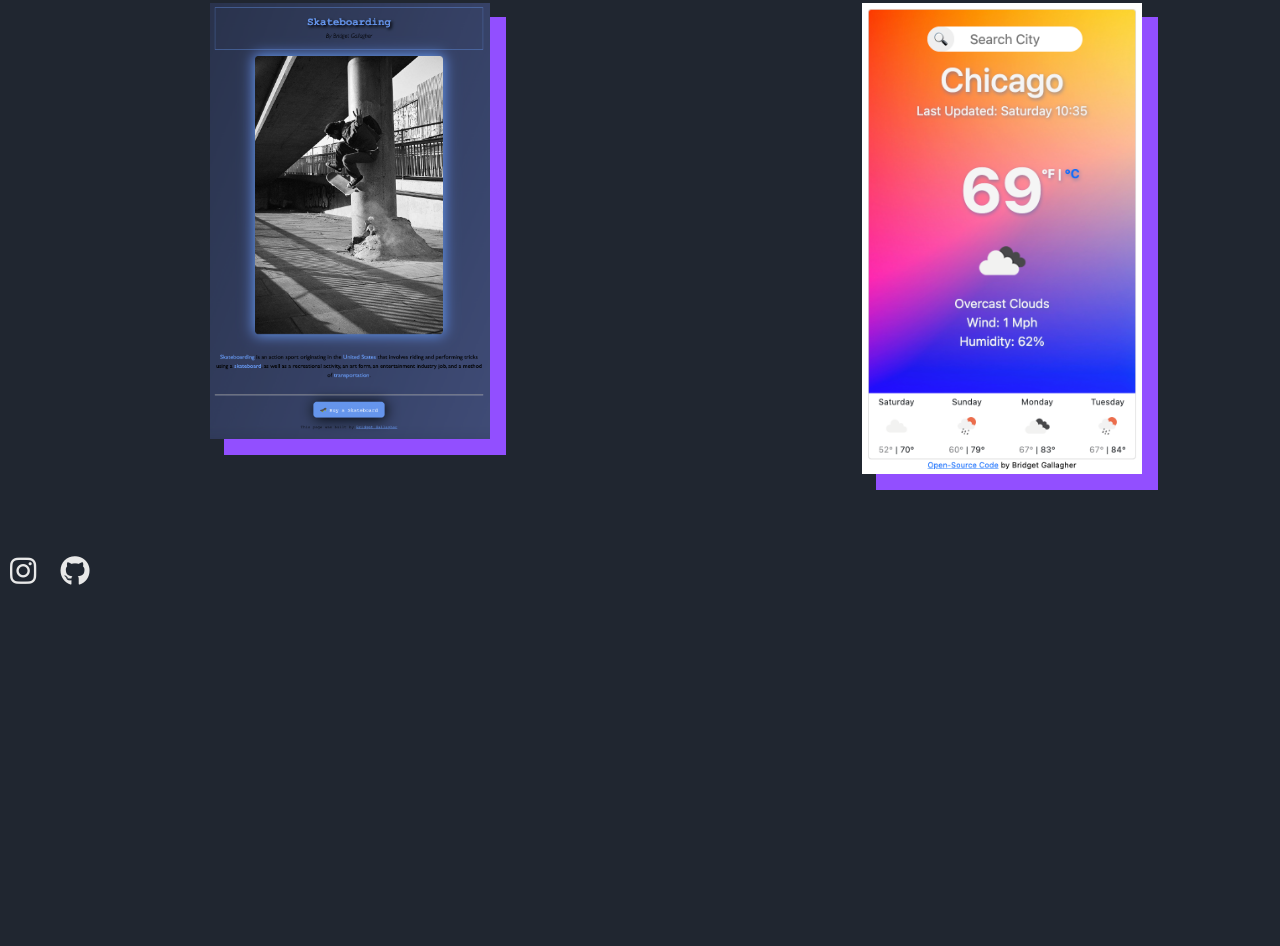
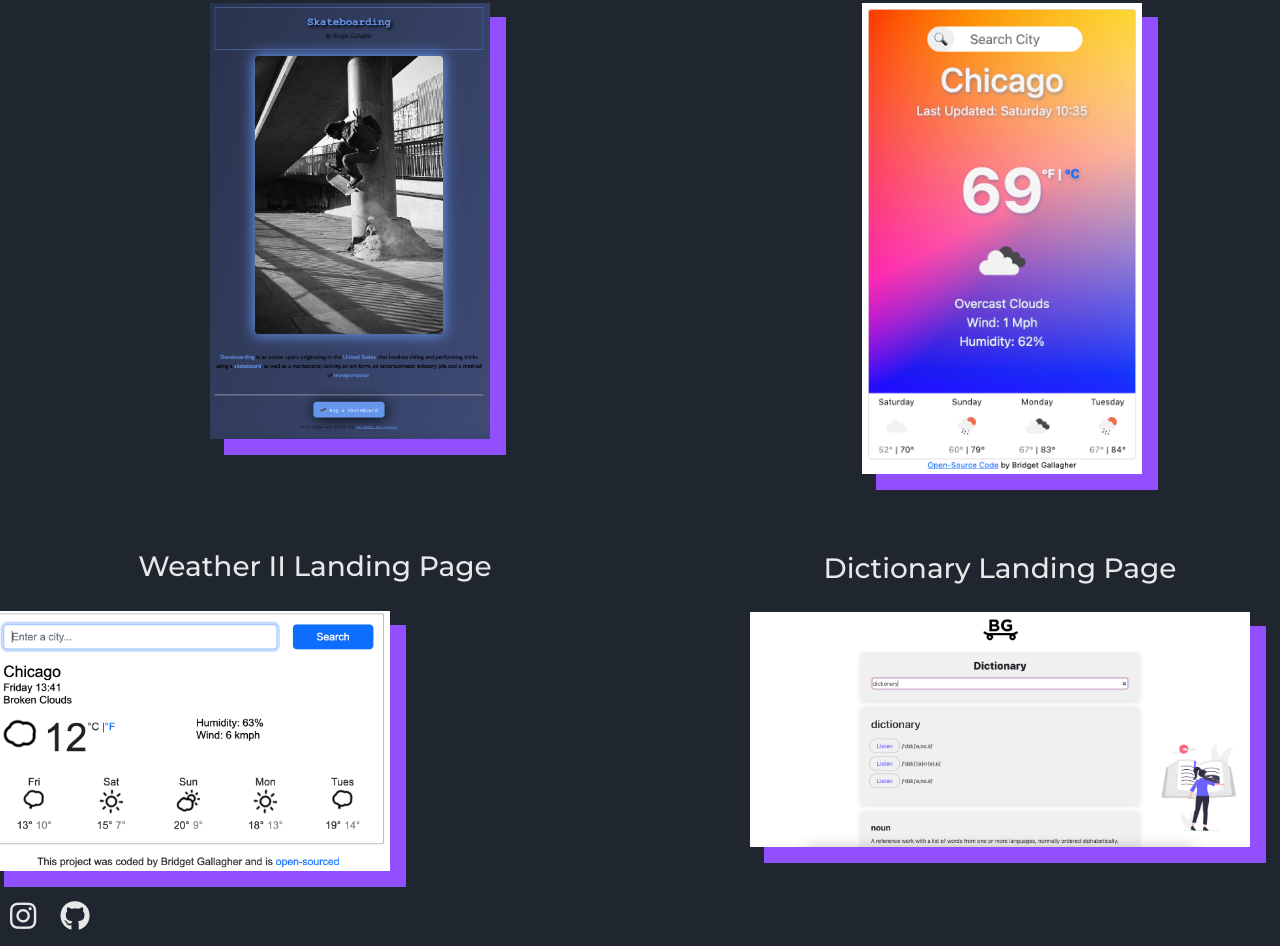
Before and after one commit to bridgetgall/Portfolio-Project, a plain HTML site: page work.html in a window 1280 px wide. Shown: the part 357-1303 px from the top of the page. Before the commit the page ends 958 px from the top, so only its background shows below. Drawn offline with nearby package versions, Linux system fonts and the light colour scheme.

Commit message:
Updated Work Page with new projects

```diff
--- a/styles/style.css
+++ b/styles/style.css
@@ -34,14 +34,14 @@ body {
   color: var(--seconary-color);
 }
 .hero {
-  margin-top: 260px;
+  margin-top: 210px;
   margin-left: 100px;
 }
 
 .headshot {
   max-width: 320px;
   margin-left: 750px;
-  margin-top: -280px;
+  margin-top: -300px;
   background-color: var(--text-color);
   box-shadow: 15px 15px 0px 1px var(--seconary-color);
 }
@@ -63,16 +63,7 @@ body {
   margin-bottom: 10px;
   box-shadow: 15px 15px 0px 1px var(--seconary-color);
 }
-.weather-description {
-  font-family: var(--main-font);
-  margin-top: -30px;
-  width: 350px;
-}
-.skate-description {
-  font-family: var(--main-font);
-  margin-left: 310px;
-  margin-top: -25px;
-}
+
 .skate-app {
   max-width: 300px;
 
@@ -108,13 +99,24 @@ h2 {
   box-shadow: 15px 15px 0px 1px var(--seconary-color);
   max-width: 280px;
   margin: 300px 300px;
-  margin-bottom: 50px;
 }
 .weather-image {
   box-shadow: 15px 15px 0px 1px var(--seconary-color);
   max-width: 280px;
   margin: 300px 100px;
-  margin-bottom: 50px;
+}
+
+.weather-two-image {
+  box-shadow: 15px 15px 0px 1px var(--seconary-color);
+  max-width: 400px;
+  margin: 20px 0px 30px 230px;
+}
+
+.dictionary-image {
+  box-shadow: 15px 15px 0px 1px var(--seconary-color);
+  max-width: 500px;
+  margin: -115px 0px 30px 0px;
+  margin-left: 750px;
 }
 
 .work-title {
@@ -135,6 +137,17 @@ h2 {
   margin-left: 185px;
   font-size: 28px;
 }
+.dictionary-header {
+  color: var(--text-color);
+  font-family: var(--main-font);
+  min-width: 500px;
+  text-align: center;
+  margin-top: -365px;
+  margin-left: 750px;
+  margin-bottom: 141px;
+  font-size: 28px;
+}
+
 .weather-header {
   color: var(--text-color);
   font-family: var(--main-font);
@@ -142,6 +155,14 @@ h2 {
   margin-top: 300px;
   margin-bottom: -270px;
   margin-left: -210px;
+  font-size: 28px;
+}
+.weather-two-header {
+  color: var(--text-color);
+  font-family: var(--main-font);
+  text-align: center;
+  margin-top: -240px;
+  margin-left: 135px;
   font-size: 28px;
 }
 .hover11 figure img {
@@ -230,7 +251,9 @@ h2 {
 li.active a {
   font-weight: bolder;
 }
-
+footer .social {
+  margin-top: 150px;
+}
 footer .social a {
   color: var(--text-color);
   font-size: 30px;
@@ -324,6 +347,12 @@ footer .footer-text {
   .skate-header {
     margin-left: -10px;
   }
+  .weather-two-header {
+    margin-left: -10px;
+  }
+  .weather-two-image {
+    margin-left: -10px;
+  }
   .weather-header {
     margin-left: -10px;
   }
--- a/work.html
+++ b/work.html
@@ -99,6 +99,34 @@
         </div>
       </div>
     </div>
+    <div class="col-md-6">
+        <h1 class="weather-two-header">Weather II Landing Page</h1>
+        <div class="hover11">
+          <a href="https://github.com/bridgetgall/react-weather-final"
+            ><figure>
+              <img
+                src="/images/weather-app-2.png"
+                alt="weather-two"
+                class="img-fluid weather-two-image"
+              />
+            </figure>
+          </a>
+        </div>
+      </div>
+      <div class="col-md-6">
+        <h1 class="dictionary-header">Dictionary Landing Page</h1>
+        <div class="hover11">
+          <a href="https://github.com/bridgetgall/dictionary-project"
+            ><figure>
+              <img
+                src="/images/dictionary-image.png"
+                alt="dictionary"
+                class="img-fluid dictionary-image"
+              />
+            </figure>
+          </a>
+        </div>
+      </div>
     <footer>
       <div class="social text-left mt-2">
         <a href="https://www.instagram.com/bridgetgallagher/"
```
Also changed, not shown: index.html (+1 -42 lines), images/dictionary-image.png (added), images/weather-app-2.png (added), 1 other file.
